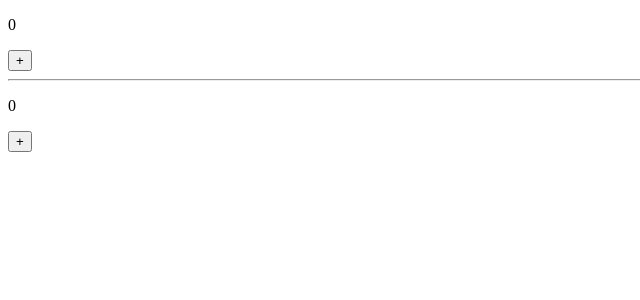
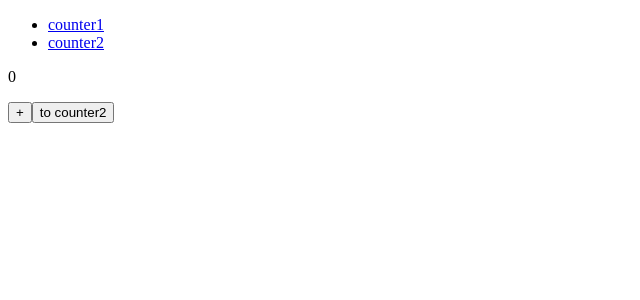
Before and after one commit to Cherish0207/typescript_react_crx, a React app: page /counter1 in a window 1280 px wide. Shown: the top 300 px of the page, without its empty margins (0-640 px from the left). Built offline with nearby package versions, Linux system fonts and the light colour scheme.

Commit message:
支持路由

```diff
--- a/package.json
+++ b/package.json
@@ -47,7 +47,10 @@
   "dependencies": {
     "@types/react": "^17.0.9",
     "@types/react-dom": "^17.0.6",
+    "@types/react-router-dom": "^5.1.7",
+    "connected-react-router": "^6.9.1",
     "react": "^17.0.2",
-    "react-dom": "^17.0.2"
+    "react-dom": "^17.0.2",
+    "react-router-dom": "^5.2.0"
   }
 }
--- a/src/components/Counter1.tsx
+++ b/src/components/Counter1.tsx
@@ -4,10 +4,15 @@ import * as types from "../store/action-types";
 import { connect } from "react-redux";
 import { CombinedState } from "../store/reducers";
 import { Counter1State } from "../store/reducers/counter1";
+import { LocationDescriptorObject, LocationState } from "history";
+import { push } from "connected-react-router";
 let mapStateToProps = (state: CombinedState): Counter1State => state.counter1;
 let mapDispatchToProps = (dispatch: Dispatch) => ({
   add1(num: number) {
     dispatch({ type: types.ADD1, payload: num });
+  },
+  goto(location: LocationDescriptorObject<LocationState>) {
+    dispatch(push(location));
   },
 });
 type Props = ReturnType<typeof mapStateToProps> &
@@ -18,6 +23,9 @@ class Counter1 extends Component<Props> {
       <div>
         <p>{this.props.number}</p>
         <button onClick={() => this.props.add1(5)}>+</button>
+        <button onClick={() => this.props.goto({ pathname: "/counter2" })}>
+          to counter2
+        </button>
       </div>
     );
   }
--- /dev/null
+++ b/src/history.tsx
@@ -0,0 +1,3 @@
+import { createHashHistory } from "history";
+let history = createHashHistory();
+export default history;
--- a/src/index.tsx
+++ b/src/index.tsx
@@ -4,11 +4,26 @@ import Counter1 from "./components/Counter1";
 import Counter2 from "./components/Counter2";
 import store from "./store";
 import { Provider } from "react-redux";
+import { BrowserRouter,Route, Link, Redirect, Switch } from "react-router-dom";
+import { connectRouter } from "connected-react-router";
+import history from "./history";
 ReactDOM.render(
   <Provider store={store}>
-    <Counter1 />
-    <hr />
-    <Counter2 />
+    <BrowserRouter >
+      <ul>
+        <li>
+          <Link to='/counter1'>counter1</Link>
+        </li>
+        <li>
+          <Link to='/counter2'>counter2</Link>
+        </li>
+      </ul>
+      <Switch>
+        <Route exact={true} path='/counter1' component={Counter1}></Route>
+        <Route exact={true} path='/counter2' component={Counter2}></Route>
+        <Redirect to='/counter1'></Redirect>
+      </Switch>
+    </BrowserRouter>
   </Provider>,
   document.getElementById("root")
 );
--- a/src/store/index.tsx
+++ b/src/store/index.tsx
@@ -9,7 +9,12 @@ import {
 import thunk from "redux-thunk";
 import reducer from "./reducers";
 import { CombinedState } from "./reducers";
-const storeEnhancer: StoreEnhancer = applyMiddleware(thunk);
+import { routerMiddleware } from "connected-react-router";
+import history from "../history";
+const storeEnhancer: StoreEnhancer = applyMiddleware(
+  thunk,
+  routerMiddleware(history)
+);
 const storeEnhancerStoreCreator: StoreEnhancerStoreCreator =
   storeEnhancer(createStore);
 const store: Store<CombinedState, AnyAction> =
--- a/src/store/reducers/index.tsx
+++ b/src/store/reducers/index.tsx
@@ -1,14 +1,19 @@
 import { combineReducers, ReducersMapObject, Reducer, AnyAction } from "redux";
 import counter1, { Counter1State } from "./counter1";
 import counter2, { Counter2State } from "./counter2";
+import { connectRouter,RouterState } from "connected-react-router";
+import history from "../../history";
+import { LocationState } from "history";
 export interface CombinedState {
   counter1: Counter1State;
   counter2: Counter2State;
+  router: RouterState<LocationState>;
 }
 
-let reducers: ReducersMapObject<CombinedState, AnyAction> = {
+let reducers: ReducersMapObject<CombinedState, any> = {
   counter1,
   counter2,
+  router: connectRouter(history),
 };
 
 /* export type CombinedState = {
```
